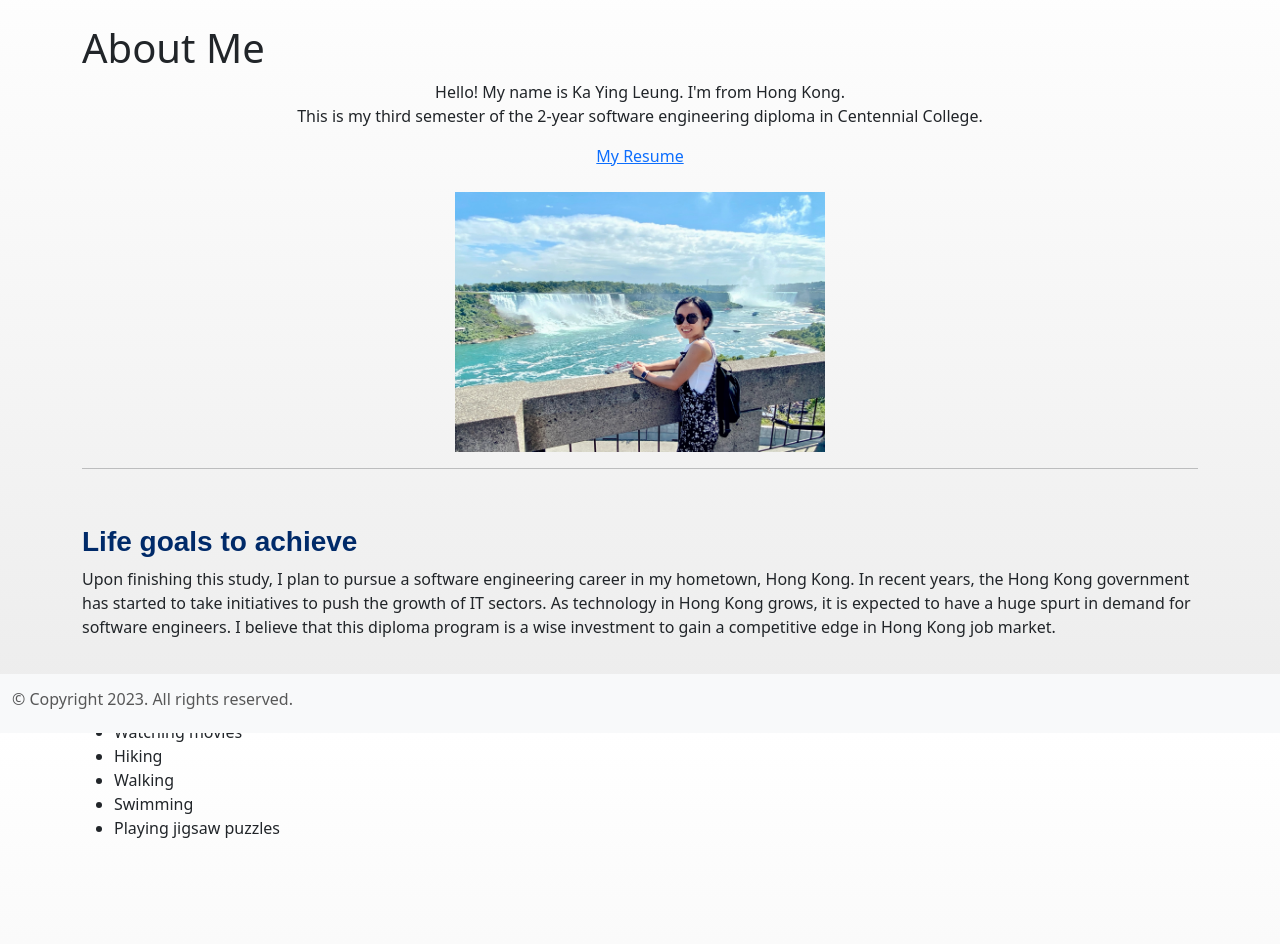
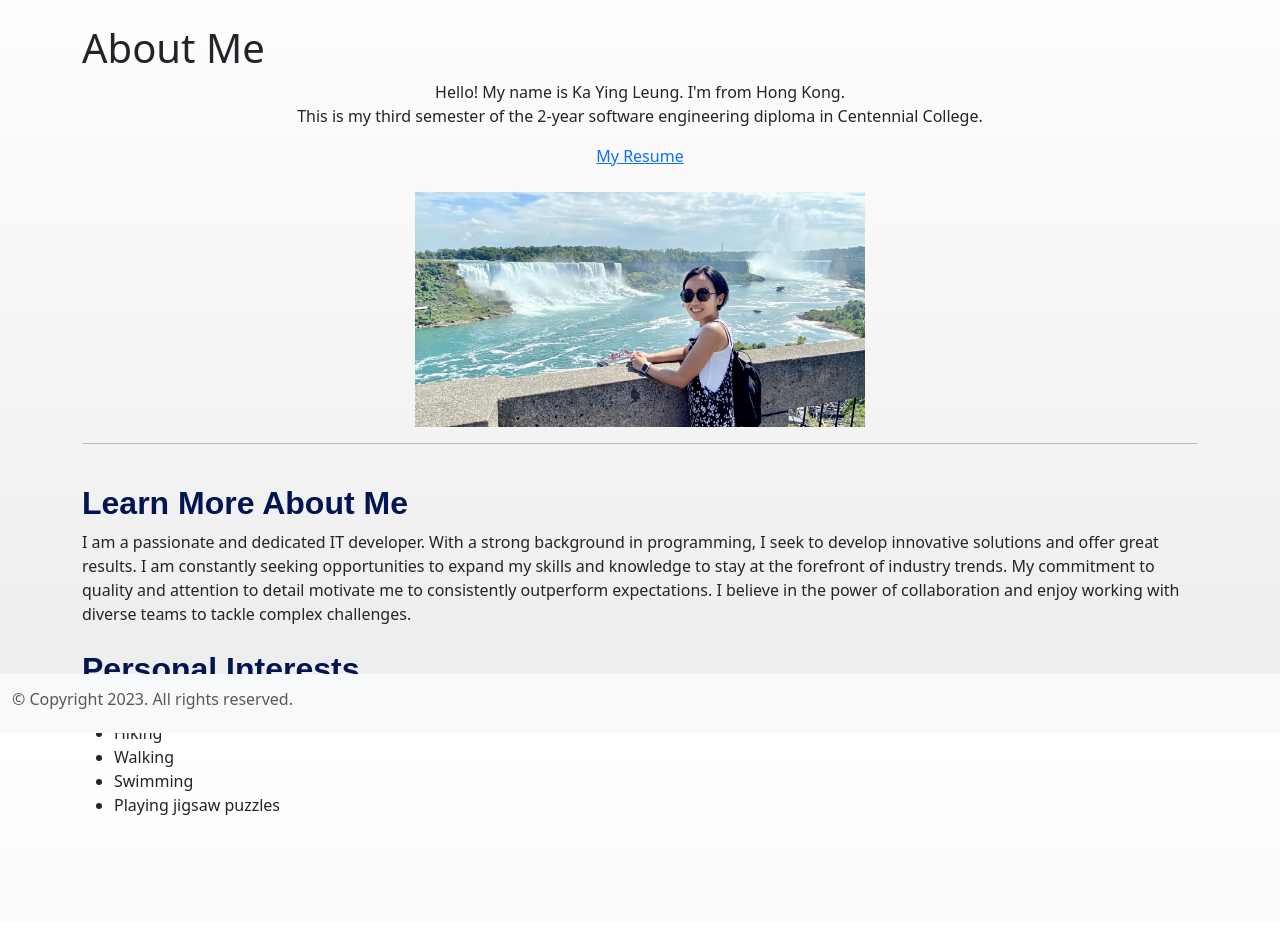
Before and after one commit to lkysammi/express-generator-app, a Node server app: page /aboutme in a window 1280 px wide. Shown: the part 67-1011 px from the top of the page. After the commit the page ends 882 px from the top, so only its background shows below. Run offline with Node 20, Linux system fonts and the light colour scheme; some libraries are stand-ins or nearby versions.

Commit message:
several revision

```diff
--- a/public/stylesheets/style.css
+++ b/public/stylesheets/style.css
@@ -34,10 +34,17 @@ nav {
 
 a {text-decoration: none}
 
-h3 {
-text-align:left;
+div>h2 {
+  color: #001552;
+  text-align:left;
   font-family:sans-serif;
-  color: #03036f;}
+  font-weight: bold;}
+
+#project {
+    border: 3px solid #001552;
+    border-radius: 20px;
+    padding: 30px;
+    box-shadow: 5px 5px 5px 5px #00155254;}
 
 footer {
   color: #575757;
--- a/views/aboutme.ejs
+++ b/views/aboutme.ejs
@@ -9,22 +9,20 @@
   </p>
   <center>
     <a href="/documents/resume.pdf">My Resume</a><br><br>
-    <img src="/images/myimage.jpg" alt=myimage width="370" height="260">
+    <img src="/images/myimage.jpg" alt=myimage width="450" height="235">
 </center>
 
-    <hr width="100%" color=grey size="3">
-    <br>
-    <p>
-        <h3 style="color:rgb(0, 42, 105);"><b>Life goals to achieve</b></h3>
-        Upon finishing this study, I plan to pursue a software engineering career in my hometown, Hong Kong.
-        In recent years, the Hong Kong government has started to take initiatives to push the growth of IT sectors.
-        As technology in Hong Kong grows, it is expected to have a huge spurt in demand for software engineers.
-        I believe that this diploma program is a wise investment to gain a competitive edge in Hong Kong job market.
+    <hr width="100%" color=grey size="3"><br>
+    <div><h2>Learn More About Me</h2>
+        I am a passionate and dedicated IT developer.
+        With a strong background in programming, I seek to develop innovative solutions and offer great results.
+        I am constantly seeking opportunities to expand my skills and knowledge to stay at the forefront of industry trends.
+        My commitment to quality and attention to detail motivate me to consistently outperform expectations.
+        I believe in the power of collaboration and enjoy working with diverse teams to tackle complex challenges.
         <br><br>
-    </p>
+    </div>
 
-    <p>
-        <h3 style="color:rgb(0, 42, 105);"><b>My Hobbies</b></h3>
+    <div><h2>Personal Interests</h2>
         <ul>
         <li>Watching movies</li>
         <li>Hiking</li>
@@ -33,7 +31,7 @@
         <li>Playing jigsaw puzzles</li>
         <br><br><br>
         </ul>
-    </p>
+      </div>
 </main>
 
 <%- include partials/bottom_nav.ejs %>
```
Also changed, not shown: views/projects.ejs (+13 -13 lines), public/images/myimage.jpg.
